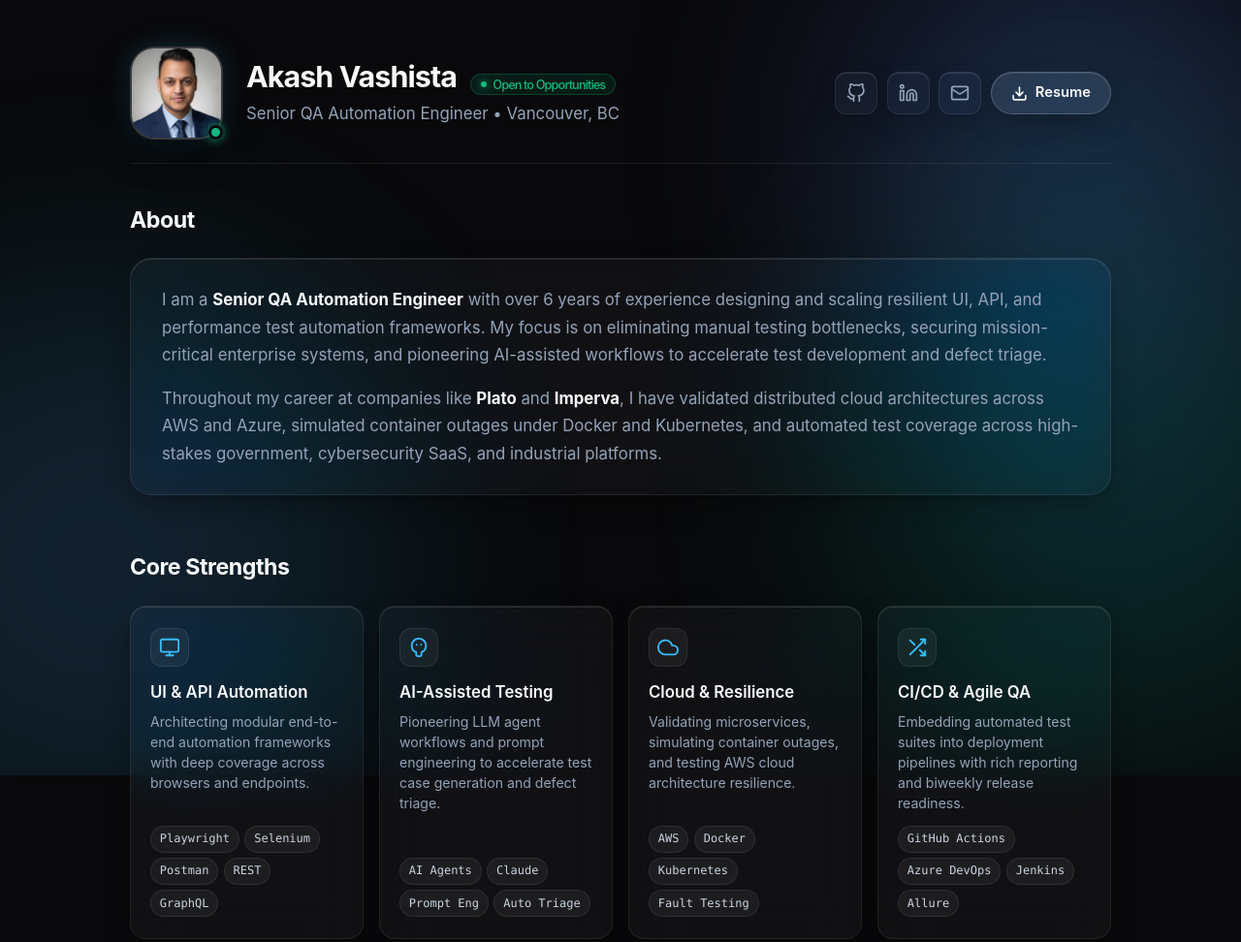
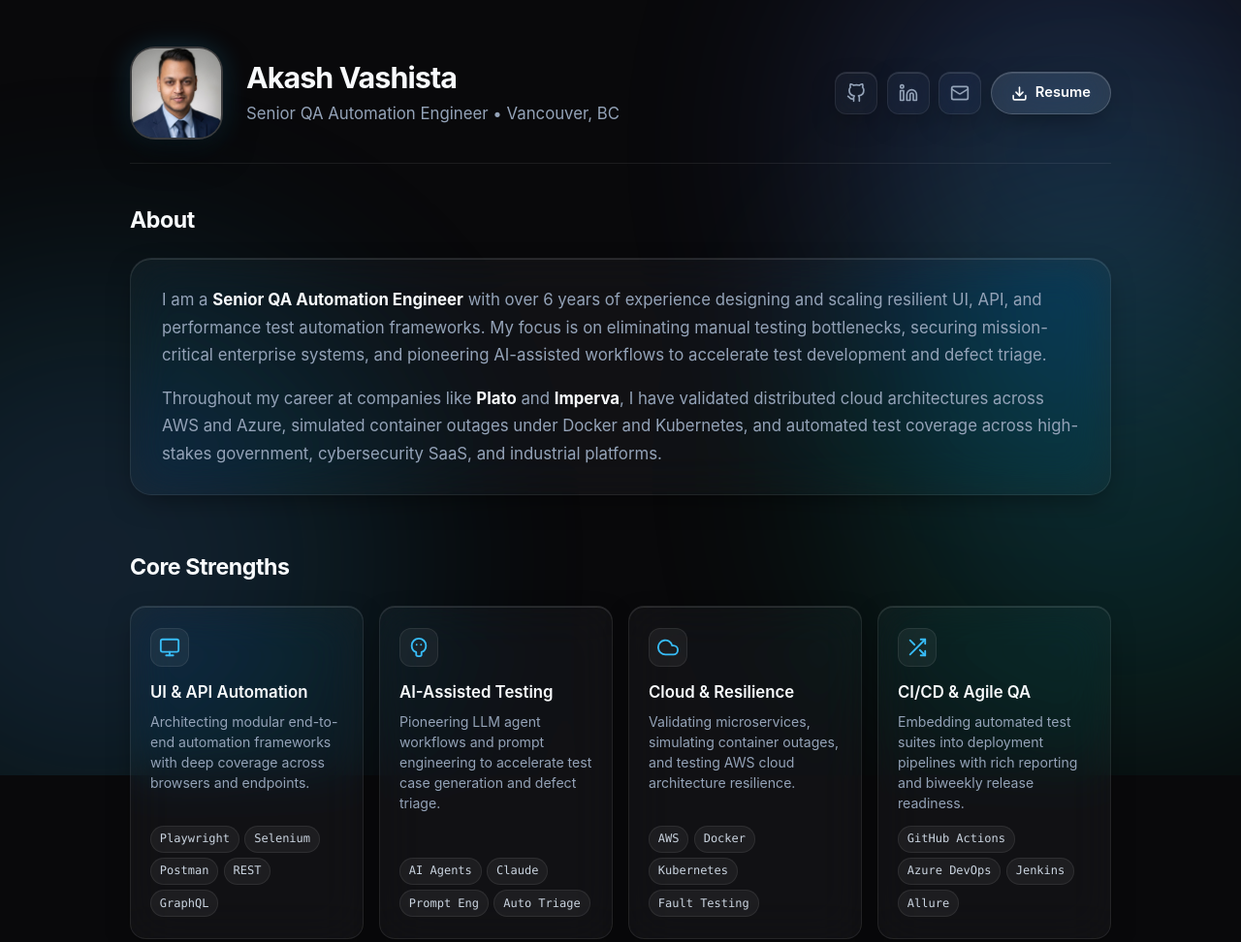
Before and after one commit to skyvas/web-profile, a plain HTML site: page index.html in a window 1280 px wide. Shown: the top 972 px of the page at 97% size. Drawn offline with Linux system fonts and the light colour scheme.

Commit message:
feat: remove status indicators and enable mailto/tel actions

```diff
--- a/css/styles.css
+++ b/css/styles.css
@@ -167,18 +167,6 @@ body {
   display: block;
 }
 
-.avatar-status-dot {
-  position: absolute;
-  bottom: -2px;
-  right: -2px;
-  width: 15px;
-  height: 15px;
-  border-radius: 50%;
-  background-color: var(--accent-emerald);
-  border: 3px solid var(--bg-color);
-  box-shadow: 0 0 10px rgba(16, 185, 129, 0.9);
-}
-
 .profile-meta h1 {
   font-size: 1.9rem;
   font-weight: 700;
@@ -191,28 +179,6 @@ body {
   font-size: 1.05rem;
   color: var(--text-secondary);
   margin-top: 0.35rem;
-}
-
-.status-badge {
-  display: inline-flex;
-  align-items: center;
-  gap: 0.4rem;
-  font-size: 0.8rem;
-  font-weight: 500;
-  color: var(--accent-emerald);
-  background: rgba(16, 185, 129, 0.1);
-  padding: 0.15rem 0.6rem;
-  border-radius: var(--radius-pill);
-  border: 1px solid rgba(16, 185, 129, 0.25);
-  margin-left: 0.5rem;
-}
-
-.status-dot {
-  width: 6px;
-  height: 6px;
-  border-radius: 50%;
-  background-color: var(--accent-emerald);
-  box-shadow: 0 0 8px var(--accent-emerald);
 }
 
 /* iOS Glass Action Buttons (Squircle Social & Resume Pill) */
--- a/index.html
+++ b/index.html
@@ -33,16 +33,9 @@
         <div class="profile-intro">
           <div class="profile-avatar">
             <img src="assets/images/akash_vashista.jpg" alt="Akash Vashista - Senior QA Automation Engineer">
-            <span class="avatar-status-dot" title="Available for opportunities"></span>
           </div>
           <div class="profile-meta">
-            <h1>
-              Akash Vashista
-              <span class="status-badge">
-                <span class="status-dot"></span>
-                Open to Opportunities
-              </span>
-            </h1>
+            <h1>Akash Vashista</h1>
             <p>Senior QA Automation Engineer &bull; Vancouver, BC</p>
           </div>
         </div>
@@ -64,13 +57,13 @@
             </svg>
           </a>
 
-          <!-- Email Copy -->
-          <button class="ios-btn-icon" data-copy="akashvashista@hotmail.com" data-label="Email copied: akashvashista@hotmail.com" title="Copy Email" aria-label="Copy Email">
+          <!-- Email -->
+          <a href="mailto:akashvashista@hotmail.com" class="ios-btn-icon" title="Email" aria-label="Email">
             <svg viewBox="0 0 24 24" fill="none" stroke="currentColor" stroke-width="2" stroke-linecap="round" stroke-linejoin="round">
               <rect x="2" y="4" width="20" height="16" rx="2"></rect>
               <path d="m22 7-8.97 5.7a1.94 1.94 0 0 1-2.06 0L2 7"></path>
             </svg>
-          </button>
+          </a>
 
           <!-- Download Resume Pill Button -->
           <a href="assets/Akash_Vashista_Resume.pdf" target="_blank" class="ios-btn-resume" title="Download Resume PDF">
@@ -298,12 +291,12 @@
               </svg>
               akashvashista@hotmail.com
             </a>
-            <button class="ios-btn-pill btn-pill-secondary" data-copy="+1(226) 998-4015" data-label="Phone number copied: +1(226) 998-4015">
+            <a href="tel:+12269984015" class="ios-btn-pill btn-pill-secondary">
               <svg viewBox="0 0 24 24" width="16" height="16" fill="none" stroke="currentColor" stroke-width="2">
                 <path d="M22 16.92v3a2 2 0 0 1-2.18 2 19.79 19.79 0 0 1-8.63-3.07 19.5 19.5 0 0 1-6-6 19.79 19.79 0 0 1-3.07-8.67A2 2 0 0 1 4.11 2h3a2 2 0 0 1 2 1.72 12.84 12.84 0 0 0 .7 2.81 2 2 0 0 1-.45 2.11L8.09 9.91a16 16 0 0 0 6 6l1.27-1.27a2 2 0 0 1 2.11-.45 12.84 12.84 0 0 0 2.81.7A2 2 0 0 1 22 16.92z"></path>
               </svg>
               +1(226) 998-4015
-            </button>
+            </a>
             <a href="https://www.linkedin.com/in/skydeep9898" target="_blank" rel="noopener noreferrer" class="ios-btn-pill btn-pill-secondary">
               LinkedIn
             </a>
```
Also changed, not shown: 1 other file.
